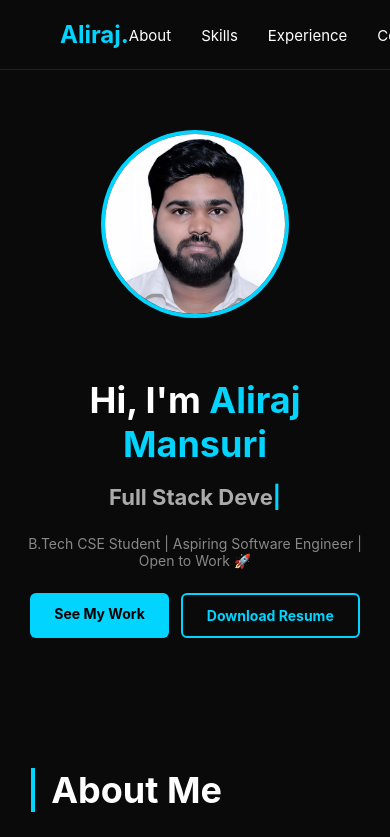
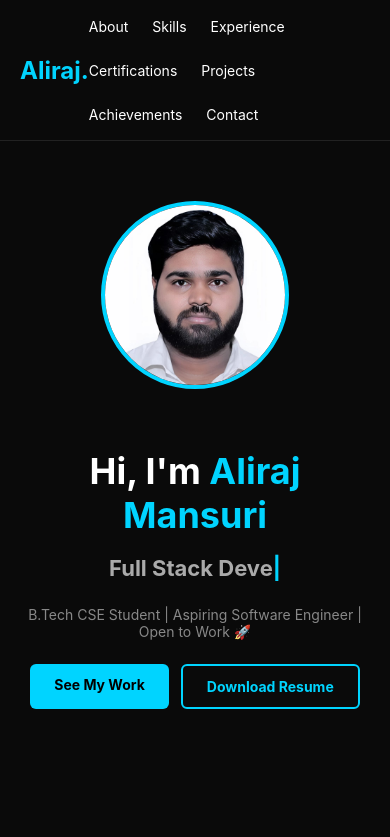
Before and after one commit to maliraj544/portfolio, a React (Create React App) app in the folder react-frontend/: page / in a window 390 px wide. Shown: the top 837 px of the page. Built offline with nearby package versions, Linux system fonts and the light colour scheme.

Commit message:
fixed all components mobile responsive

```diff
--- a/react-frontend/src/components/Contact.jsx
+++ b/react-frontend/src/components/Contact.jsx
@@ -40,7 +40,10 @@ function Contact() {
   };
 
   return (
-    <section id="contact" style={{ padding: '80px 60px', backgroundColor: '#0a0a0a' }}>
+    <section id="contact" style={{
+      padding: 'clamp(40px, 8vw, 80px) clamp(20px, 8vw, 60px)',
+      backgroundColor: '#0a0a0a',
+    }}>
       <h2 style={{
         fontSize: '36px',
         color: '#fff',
@@ -54,8 +57,12 @@ function Contact() {
         SDE / Full Stack Developer</span> opportunities. Let's connect! 🚀
       </p>
 
-      <div style={{ display: 'flex', gap: '60px' }}>
-        <div style={{ flex: 1 }}>
+      <div style={{
+        display: 'flex',
+        gap: '60px',
+        flexWrap: 'wrap',
+      }}>
+        <div style={{ flex: 1, minWidth: '280px' }}>
           <form onSubmit={handleSubmit}>
             <input
               type="text"
@@ -98,7 +105,12 @@ function Contact() {
           </form>
         </div>
 
-        <div style={{ display: 'flex', flexDirection: 'column', gap: '16px', justifyContent: 'center' }}>
+        <div style={{
+          display: 'flex',
+          flexDirection: 'column',
+          gap: '16px',
+          justifyContent: 'center',
+        }}>
           <a href="mailto:maliraj544@gmail.com" style={{
             color: '#00d4ff', textDecoration: 'none', fontSize: '18px' }}>
             📧 maliraj544@gmail.com
--- a/react-frontend/src/components/Navbar.jsx
+++ b/react-frontend/src/components/Navbar.jsx
@@ -2,6 +2,7 @@ import { useState, useEffect } from 'react';
 
 function Navbar() {
   const [active, setActive] = useState('');
+  const [menuOpen, setMenuOpen] = useState(false);
 
   useEffect(() => {
     const handleScroll = () => {
@@ -12,7 +13,6 @@ function Navbar() {
         }
       });
     };
-
     window.addEventListener('scroll', handleScroll);
     return () => window.removeEventListener('scroll', handleScroll);
   }, []);
@@ -24,7 +24,7 @@ function Navbar() {
       display: 'flex',
       justifyContent: 'space-between',
       alignItems: 'center',
-      padding: '20px 60px',
+      padding: '16px 20px',
       backgroundColor: '#0a0a0a',
       borderBottom: '1px solid #222',
       position: 'sticky',
@@ -34,13 +34,22 @@ function Navbar() {
       <div style={{ color: '#00d4ff', fontSize: '24px', fontWeight: 'bold' }}>
         Aliraj.
       </div>
-      <ul style={{ display: 'flex', listStyle: 'none', gap: '30px', margin: 0, padding: 0 }}>
+
+      {/* Desktop Nav */}
+      <ul style={{
+        display: 'flex',
+        listStyle: 'none',
+        gap: '24px',
+        margin: 0,
+        padding: 0,
+        flexWrap: 'wrap',
+      }}>
         {navItems.map((item) => (
           <li key={item}>
             <a href={`#${item}`} style={{
               color: active === item ? '#00d4ff' : '#fff',
               textDecoration: 'none',
-              fontSize: '15px',
+              fontSize: '14px',
               textTransform: 'capitalize',
               transition: 'color 0.3s',
             }}>{item}</a>
```
